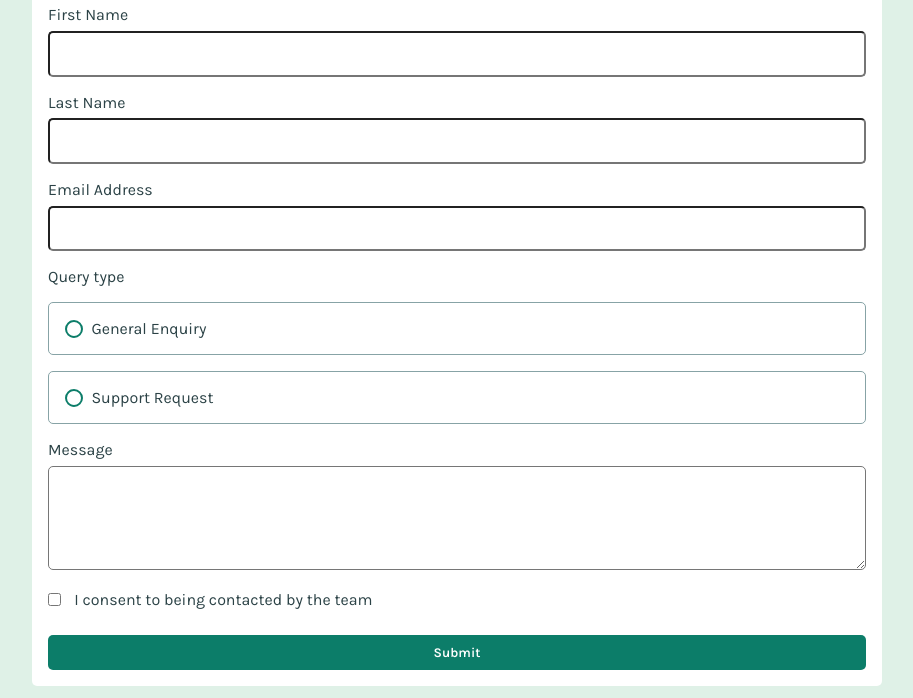
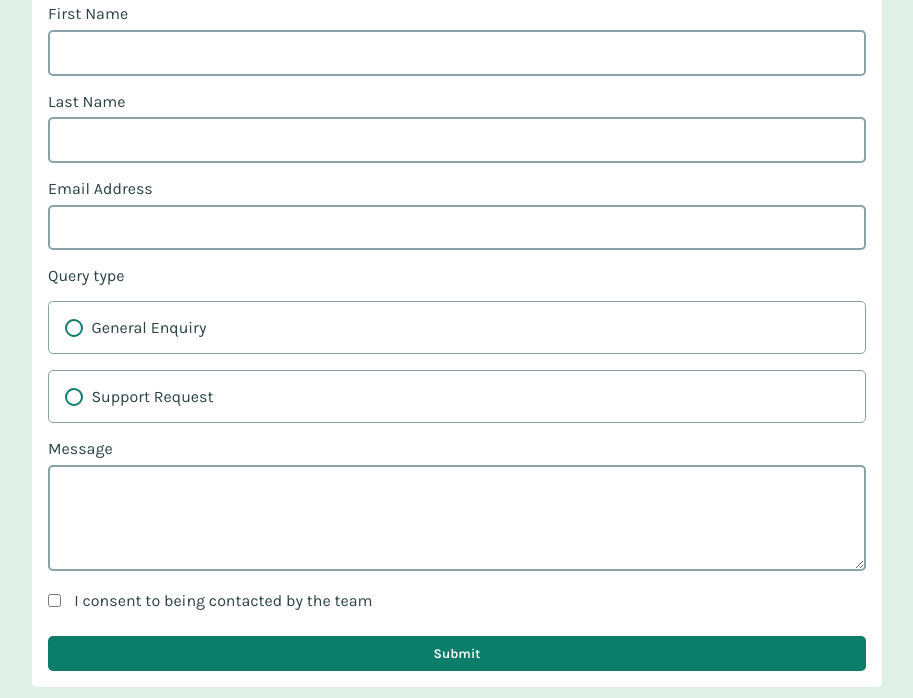
Before and after one commit to Risetech4drew/contact-form-main, a plain HTML site: page index.html in a window 1280 px wide. Shown: the part 102-800 px from the top of the page, without its empty margins (183-1096 px from the left). Drawn offline with Linux system fonts and the light colour scheme.

Commit message:
modified focus state

```diff
--- a/styles.css
+++ b/styles.css
@@ -48,14 +48,16 @@ textarea {
 input[type="text"],
 input[type="email"],
 textarea {
+  font-family: inherit;
   padding: 1em;
+  border: 2px solid var(--neutral-grey-medium);
 }
 
 input[type="text"]:focus,
 input[type="email"]:focus,
 textarea:focus {
   border-color: var(--primary-green-medium);
-  outline: 2px solid transparent;
+  outline: 3px solid transparent;
 }
 /* input[type="text"],
 input[type="email"],
```
